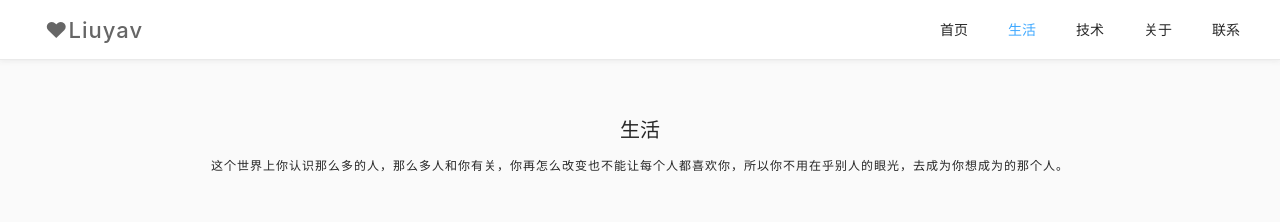
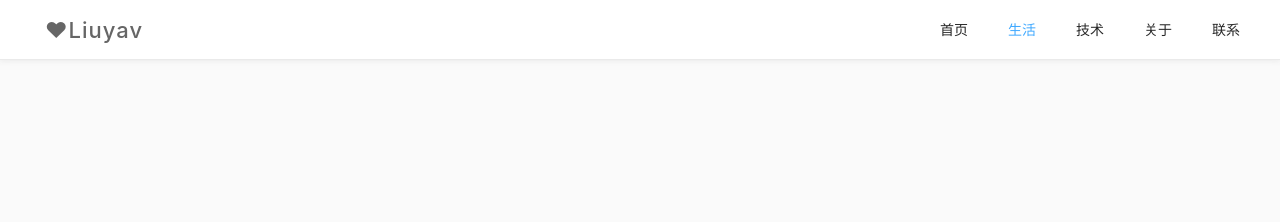
Before and after one commit to liuyav/liuyav.github.io, a React (Create React App) app: page /life in a window 1280 px wide. Shown: the top 222 px of the page. Built offline with nearby package versions, Linux system fonts and the light colour scheme.

Commit message:
feature: copyWriting增加标题参数

```diff
--- a/src/components/CopyWriting/index.tsx
+++ b/src/components/CopyWriting/index.tsx
@@ -1,39 +1,36 @@
 import React, { ElementType } from 'react';
 import { useLocation } from 'react-router-dom';
 import styles from './index.module.scss';
-
-enum Classify {
-  '/life' = '生活',
-  '/article' = '技术',
-  '/about' = '关于',
-  '/contact' = '联系'
-}
 
 const description = new Map();
 description.set(
   '生活',
   '这个世界上你认识那么多的人，那么多人和你有关，你再怎么改变也不能让每个人都喜欢你，所以你不用在乎别人的眼光，去成为你想成为的那个人。'
 );
-description.set('技术', '再长的路，一步步也能走完，再短的路，不迈开双脚也无法到达。');
+description.set('博客', '再长的路，一步步也能走完，再短的路，不迈开双脚也无法到达。');
 description.set(
   '关于',
   '给自己时间，不要焦急，一步一步来，一日一日过，请相信生命的韧性是惊人的，跟自己向上的心去合作，不要放弃对自己的爱护。——三毛'
 );
 description.set('联系', '所有关系变淡的原因：一个不说，一个不问或者一个问得尴尬，一个答得敷衍。');
 
+interface props {
+  title: string;
+}
+
 /**
  * 手稿组件
  * @returns ElementType
  */
-const CopyWriting: ElementType = () => {
+const CopyWriting: ElementType = (props: props) => {
+  const { title } = props;
   const location = useLocation();
-  const classifyText: string = (Classify as any)[location.pathname as any];
 
   return (
     <>
       <h2 className={styles.title}>
-        <span>{classifyText}</span>
-        <p>{description.get(classifyText)}</p>
+        <span>{title}</span>
+        <p>{description.get(title)}</p>
       </h2>
     </>
   );
```
